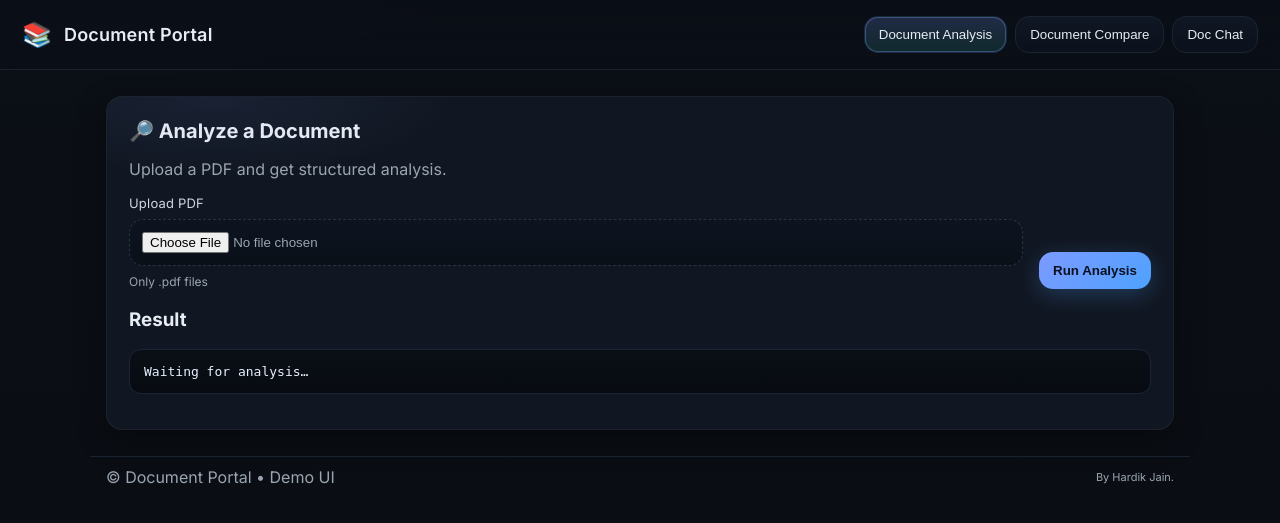
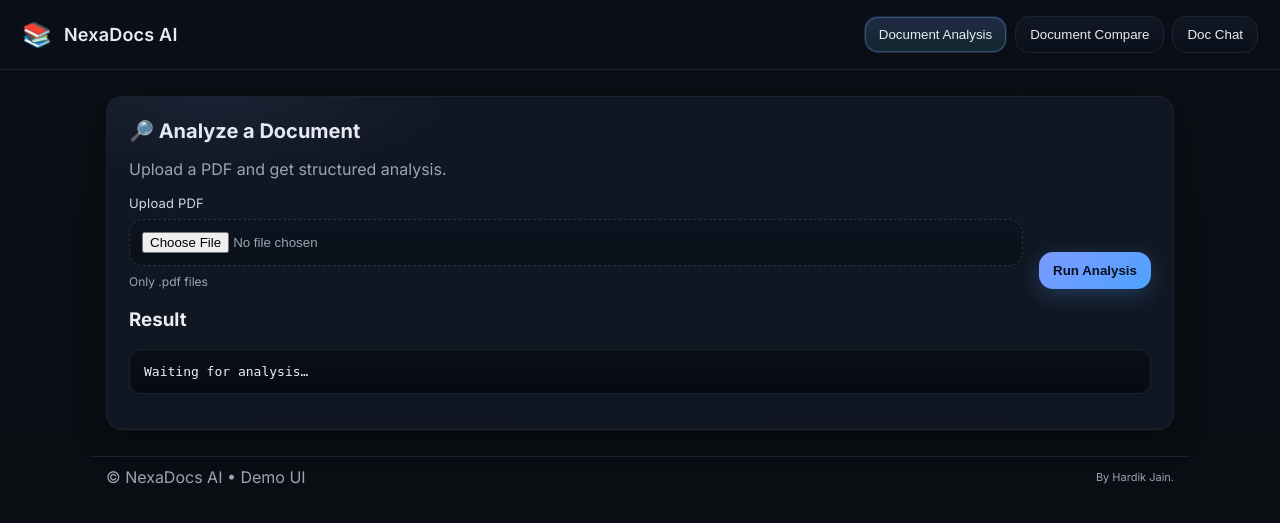
Before and after one commit to hardikjain1704/NexaDocs-AI, a FastAPI app: page / in a window 1280 px wide. Shown: the top 523 px of the page. Run offline with FastAPI, Linux system fonts and the light colour scheme.

Commit message:
Update project references and branding to NexaDocs AI

```diff
--- a/api/main.py
+++ b/api/main.py
@@ -21,7 +21,7 @@ FAISS_BASE = os.getenv("FAISS_BASE", "faiss_index")
 UPLOAD_BASE = os.getenv("UPLOAD_BASE", "data")
 FAISS_INDEX_NAME = os.getenv("FAISS_INDEX_NAME", "index")  # <--- keep consistent with save_local()
 
-app = FastAPI(title="Document Portal API", version="0.1")
+app = FastAPI(title="NexaDocs AI API", version="0.1")
 
 BASE_DIR = Path(__file__).resolve().parent.parent
 app.mount("/static", StaticFiles(directory=str(BASE_DIR / "static")), name="static")
@@ -43,7 +43,7 @@ async def serve_ui(request: Request):
 
 @app.get("/health")
 def health() -> Dict[str, str]:
-    return {"status": "ok", "service": "document-portal"}
+    return {"status": "ok", "service": "nexa-docs-ai"}
 
 # ---------- ANALYZE ----------
 @app.post("/analyze")
--- a/main_archive.py
+++ b/main_archive.py
@@ -18,7 +18,7 @@ from src.document_chat.retrieval import ConversationalRAG
 FAISS_BASE = os.getenv("FAISS_BASE", "faiss_index")
 UPLOAD_BASE = os.getenv("UPLOAD_BASE", "data")
 
-app = FastAPI(title="Document Portal API", version="0.1")
+app = FastAPI(title="NexaDocs AI API", version="0.1")
 
 from pathlib import Path
 BASE_DIR = Path(__file__).resolve().parent.parent  # project root
@@ -46,7 +46,7 @@ async def serve_ui(request: Request):
 
 @app.get("/health")
 def health() -> Dict[str, str]:
-    return {"status": "ok", "service": "document-portal"}
+    return {"status": "ok", "service": "nexa-docs-ai"}
 
 class FastAPIFileAdapter:
     """Adapt FastAPI UploadFile -> .name + .getbuffer() API"""
--- a/setup.py
+++ b/setup.py
@@ -1,7 +1,7 @@
 from setuptools import setup, find_packages
 
 setup(
-    name="document_portal",
+    name="NexaDocs-AI",
     author="Hardik Jain",
     version="0.1",
     packages=find_packages(),
--- a/templates/index.html
+++ b/templates/index.html
@@ -2,7 +2,7 @@
 <html lang="en">
 <head>
   <meta charset="utf-8" />
-  <title>Document Portal</title>
+  <title>NexaDocs AI</title>
   <meta name="viewport" content="width=device-width, initial-scale=1" />
   <!-- Google Fonts for classy look -->
   <link rel="preconnect" href="https://fonts.googleapis.com">
@@ -14,7 +14,7 @@
   <header class="app-header">
     <div class="brand">
       <span class="logo">📚</span>
-      <h1>Document Portal</h1>
+      <h1>NexaDocs AI</h1>
     </div>
     <nav class="mode-switch">
       <button class="tab-btn active" data-tab="analysis">Document Analysis</button>
@@ -151,7 +151,7 @@
   </main>
 
   <footer class="app-footer">
-    <div>© Document Portal • Demo UI</div>
+    <div>© NexaDocs AI • Demo UI</div>
     <div class="tiny">By Hardik Jain.</div>
   </footer>
 
```
Also changed, not shown: README.md.
